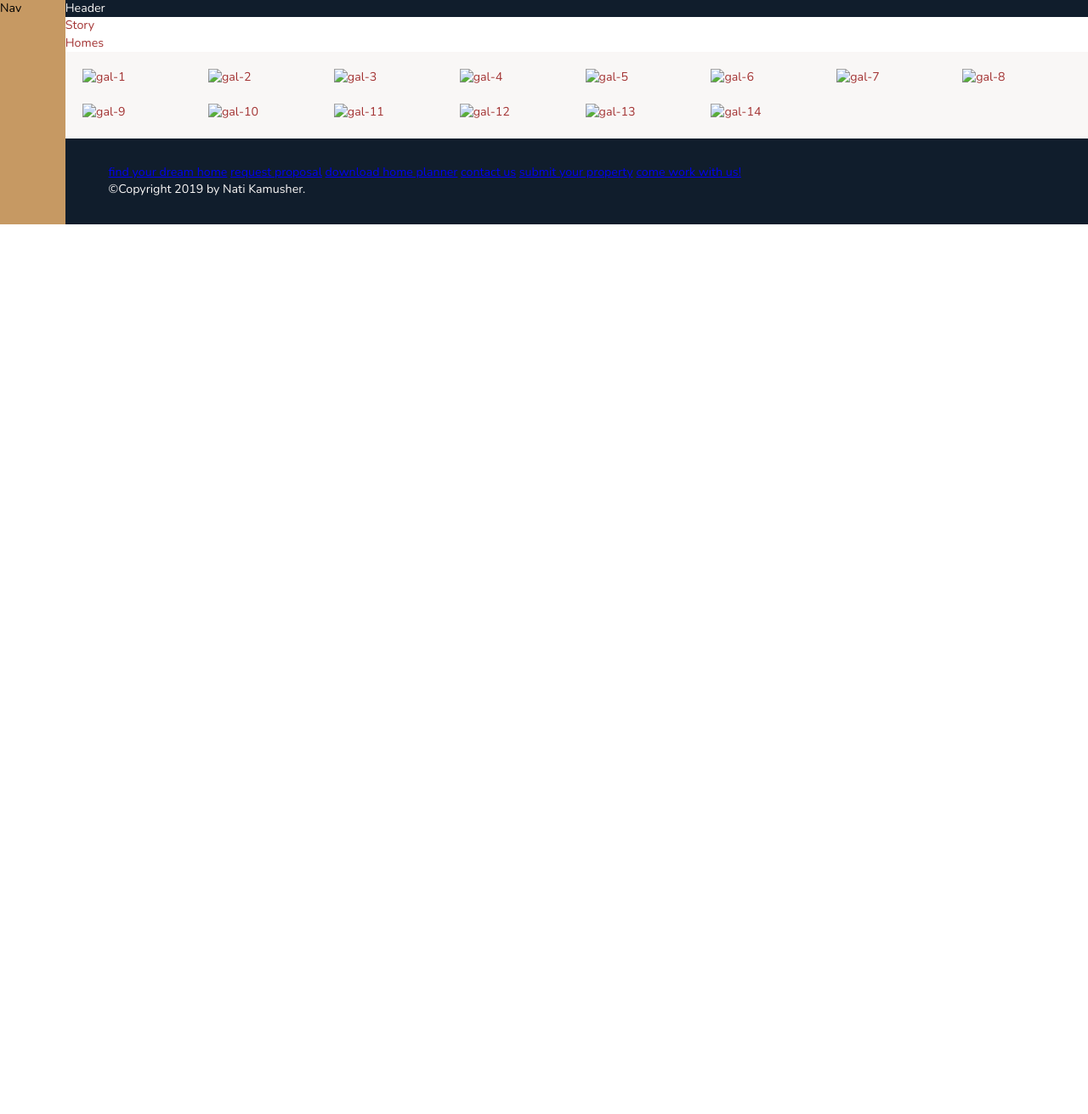
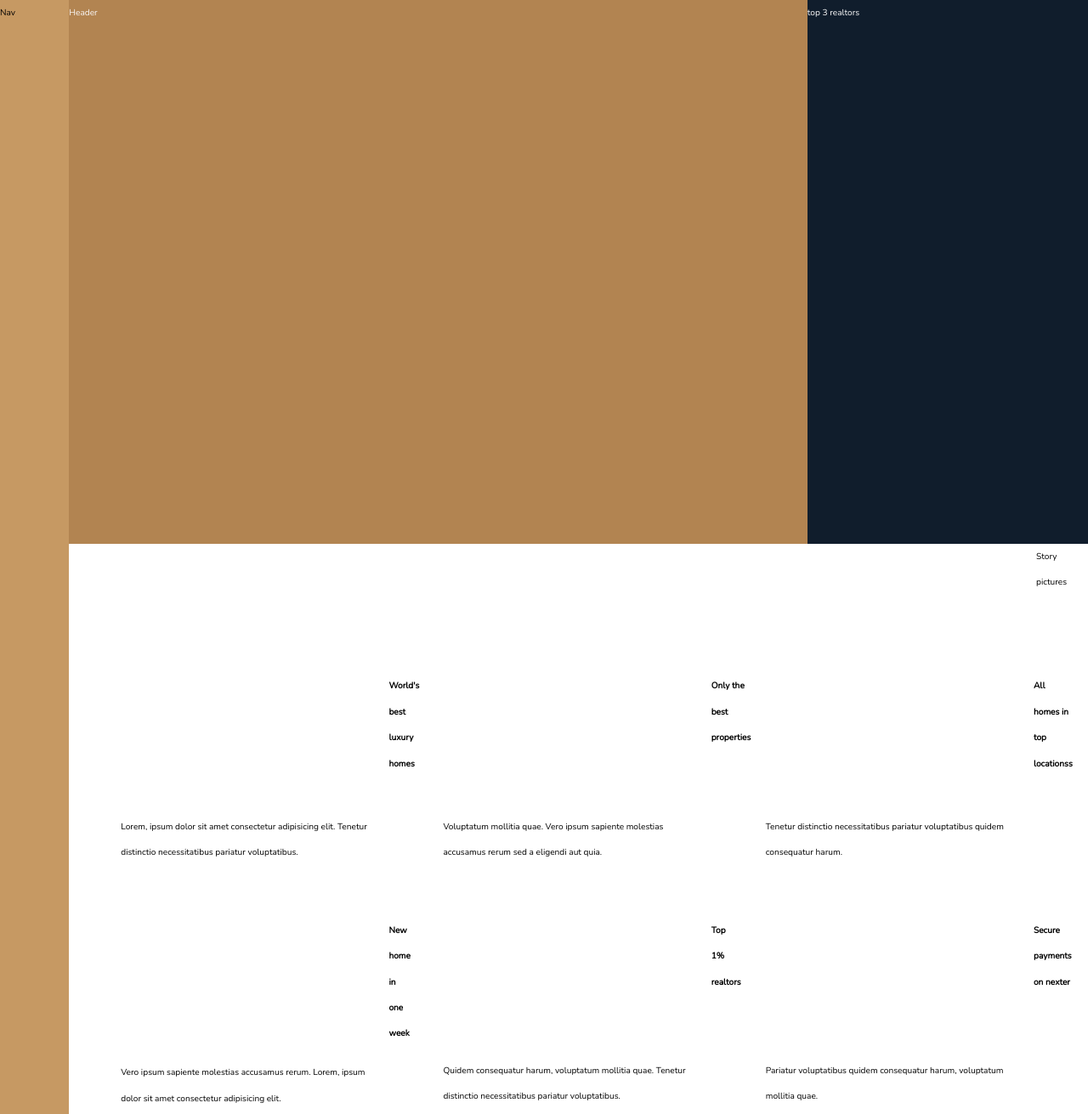
Before and after one commit to natank/Nexter, a website: page app/index.html in a window 1280 px wide. Shown: the top 1311 px of the page at 85% size. Before the commit the page ends 800 px from the top, so only its background shows below. Drawn offline with nearby package versions, Linux system fonts and the light colour scheme; files that its build step writes are made by us from their sources.

Commit message:
Completed the features section

```diff
--- a/app/assets/styles/_base.css
+++ b/app/assets/styles/_base.css
@@ -20,11 +20,15 @@
 
 * {
 	box-sizing: border-box;
+	margin: 0;
 }
 
 .container {
-	display: flex;
-	font-size: 140%;
+	display: grid;
+
+	grid-template-rows: 80vh min-content 40vw repeat(3, min-content);
+	grid-template-columns: [sidebar-start] 8rem [sidebar-end full-start] minmax(6rem, 1fr) [center-start] repeat(8, [col-start] minmax(min-content, 14rem) [col-end]) [center-end] minmax(6rem, 1fr) [full-end];
+
 }
 
 .wrapper {
--- a/app/assets/styles/_features.css
+++ b/app/assets/styles/_features.css
@@ -0,0 +1,31 @@
+.cFeatures {
+
+	margin: 15rem 0;
+
+	grid-column: center-start/center-end;
+
+	display: grid;
+	grid-template-columns: repeat(auto-fill, minmax(25rem ,1fr));
+	grid-gap: 6rem;
+	align-items: start;
+}
+
+.feature {
+	display: grid;
+	grid-template-columns: min-content 1fr;
+	grid-gap: 1.5rem;
+
+
+	&__icon {
+		fill: var(--color-primary);
+		width: 4.5rem;
+		height: 4.5rem;
+		grid-column: 1 / 2;
+		grid-row: 1 / span 2;
+		transform: translateY(-1rem);
+
+	}
+	&__text {
+		font-size: 1.7rem;
+	}
+}
--- a/app/assets/styles/_footer.css
+++ b/app/assets/styles/_footer.css
@@ -1,4 +1,7 @@
 .cFooter {
+
+	grid-column: full-start / full-end;
+
 	background-color: var(--color-secondary);
 	color: var(--color-grey-light-1);
 	display: flex;
--- a/app/assets/styles/_gallery.css
+++ b/app/assets/styles/_gallery.css
@@ -1,6 +1,9 @@
 .cGallery {
 
+	grid-column: full-start / full-end;
+
 	display: grid;
+
 	grid-template-columns: repeat(8, 1fr);
 	grid-auto-flow: row;
 
--- a/app/assets/styles/_header.css
+++ b/app/assets/styles/_header.css
@@ -1,4 +1,5 @@
 .cHeader {
-	background-color: var(--color-secondary);
+	grid-column: full-start / col-end 6;
+	background-color: var(--color-primary-dark);
 	color: var(--color-grey-light-1);
 }
--- a/app/assets/styles/_homes.css
+++ b/app/assets/styles/_homes.css
@@ -0,0 +1,6 @@
+.cHomes {
+	grid-column: center-start / center-end;
+	background-color: var(--color-secondary);
+	padding: 3rem;
+	color: white;
+}
--- a/app/assets/styles/_realtors.css
+++ b/app/assets/styles/_realtors.css
@@ -0,0 +1,5 @@
+.cRealtors {
+	grid-column: col-start 7 / full-end;
+	background-color: var(--color-secondary);
+	color: white;
+}
--- a/app/assets/styles/_sidebar.css
+++ b/app/assets/styles/_sidebar.css
@@ -1,6 +1,5 @@
 .Nav {
 	background-color: var(--color-primary);
-	order: 1;
-	flex-basis: 6%;
-	flex-shrink: 0;
+	grid-column: sidebar-start / sidebar-end;
+	grid-row: 1 / -1;
 }
--- a/app/assets/styles/_typography.css
+++ b/app/assets/styles/_typography.css
@@ -1,5 +1,30 @@
 html {
 	font-family: var(--font-primary);
 	font-size: 63.5%;
-	line-height: 2rem;
+	line-height: 3rem;
 }
+
+.heading {
+	font-family: var(--font-display);
+	font-weight: 400;
+	&-1 {
+		@extend .heading;
+	}
+	&-2 {
+		@extend .heading;
+	}
+	&-3 {
+		@extend .heading;
+	}
+	&-4 {
+		@extend .heading;
+		font-size: 1.9rem;
+		&--light {
+			color: var(--color-grey-light-1);
+		}
+		&--dark {
+			color: var(--color-grey-dark-1);
+		}
+
+	}
+}
--- a/app/assets/styles/styles.css
+++ b/app/assets/styles/styles.css
@@ -1,5 +1,4 @@
 @import "normalize.css";
-@import "_base";
 @import "_typography";
 @import "_sidebar";
 @import "_header";
@@ -9,3 +8,4 @@
 @import "_homes";
 @import "_gallery";
 @import "_footer";
+@import "_base";
--- a/app/index.html
+++ b/app/index.html
@@ -12,14 +12,61 @@
         <title>nexter</title>
     </head>
 
-    <body>
-        <div class="container">
-            <nav class="Nav">Nav</nav>
-            <div class="wrapper">
-                <div class="main"></div>
+    <body class="container">
+        <nav class="Nav">
+            Nav
+        </nav>
         <header class="cHeader">Header</header>
-                <section class="cStory">Story</section>
-                <section class="homes">Homes</section>
+        <div class="cRealtors">top 3 realtors</div>
+        <section class="cFeatures">
+            <div class="feature">
+                <svg class="feature__icon">
+                    <use xlink:href="img/sprite.svg#icon-global"></use>
+                </svg>
+                <h4 class="heading-4">World's best luxury homes</h4>
+                <p class="feature__text">Lorem, ipsum dolor sit amet consectetur adipisicing elit. Tenetur distinctio necessitatibus pariatur voluptatibus.</p>
+            </div>
+            <div class="feature">
+                <svg class="feature__icon">
+                    <use xlink:href="img/sprite.svg#icon-trophy"></use>
+                </svg>
+                <h4 class="heading-4 heading-4--dark">Only the best properties</h4>
+                <p class="feature__text">Voluptatum mollitia quae. Vero ipsum sapiente molestias accusamus rerum sed a eligendi aut quia.</p>
+            </div>
+            <div class="feature">
+                <svg class="feature__icon">
+                    <use xlink:href="img/sprite.svg#icon-map-pin"></use>
+                </svg>
+                <h4 class="heading-4 heading-4--dark">All homes in top locationss</h4>
+                <p class="feature__text">Tenetur distinctio necessitatibus pariatur voluptatibus quidem consequatur harum.</p>
+            </div>
+            <div class="feature">
+                <svg class="feature__icon">
+                    <use xlink:href="img/sprite.svg#icon-key"></use>
+                </svg>
+                <h4 class="heading-4 heading-4--dark">New home in one week</h4>
+                <p class="feature__text">Vero ipsum sapiente molestias accusamus rerum. Lorem, ipsum dolor sit amet consectetur adipisicing elit.</p>
+            </div>
+            <div class="feature">
+                <svg class="feature__icon">
+                    <use xlink:href="img/sprite.svg#icon-presentation"></use>
+                </svg>
+                <h4 class="heading-4 heading-4--dark">Top 1% realtors</h4>
+                <p class="feature__text">Quidem consequatur harum, voluptatum mollitia quae. Tenetur distinctio necessitatibus pariatur voluptatibus.</p>
+            </div>
+            <div class="feature">
+                <svg class="feature__icon">
+                    <use xlink:href="img/sprite.svg#icon-lock"></use>
+                </svg>
+                <h4 class="heading-4">Secure payments on nexter</h4>
+                <p class="feature__text">Pariatur voluptatibus quidem consequatur harum, voluptatum mollitia quae.</p>
+            </div>
+
+
+        </section>
+        <section class="cStory__pictures">Story pictures</section>
+        <section class="cStory__content">Story content</section>
+        <section class="cHomes">Homes</section>
         <section class="cGallery">
 
                 <img src="img/gal-1.jpeg" alt="gal-1" class="gal-1">
@@ -50,7 +97,6 @@
 
                 <img src="img/gal-14.jpeg" alt="gal-14" class="gal-14">
 
-
             </section>
             <footer class="cFooter">
                 <div class="cFooter__options">
@@ -65,7 +111,6 @@
                     &copy;Copyright 2019 by Nati Kamusher.
                 </div>
             </footer>
-            </div>
-        </div>
+
     </body>
 </html>
--- a/gulp/styles.js
+++ b/gulp/styles.js
@@ -4,7 +4,7 @@ import postcssPresetEnv from 'postcss-preset-env';
 import postcssImport from 'postcss-import';
 import postcssNested from 'postcss-nested';
 import postcssMixins from 'postcss-mixins';
-
+import postcssExtend from 'postcss-extend';
 gulp.task('styles', function () {
     let plugins = [
         postcssImport,
@@ -12,8 +12,8 @@ gulp.task('styles', function () {
           stage: 3
         }),
         postcssMixins,
-        postcssNested
-
+        postcssNested,
+        postcssExtend
     ];
     return gulp.src('./app/assets/styles/styles.css')
         .pipe(postcss(plugins))
--- a/package.json
+++ b/package.json
@@ -37,6 +37,7 @@
     "node-sass": "^4.5.3",
     "npm-run-all": "^4.1.1",
     "postcss-cli": "^4.1.1",
+    "postcss-extend": "^1.0.5",
     "postcss-import": "^12.0.1",
     "postcss-mixins": "^6.2.1",
     "postcss-nested": "^4.1.1",
```
Also changed, not shown: app/assets/styles/_story.css (+10 -0 lines), 1 other file. Lines whose indentation alone changed are shown as unchanged.
